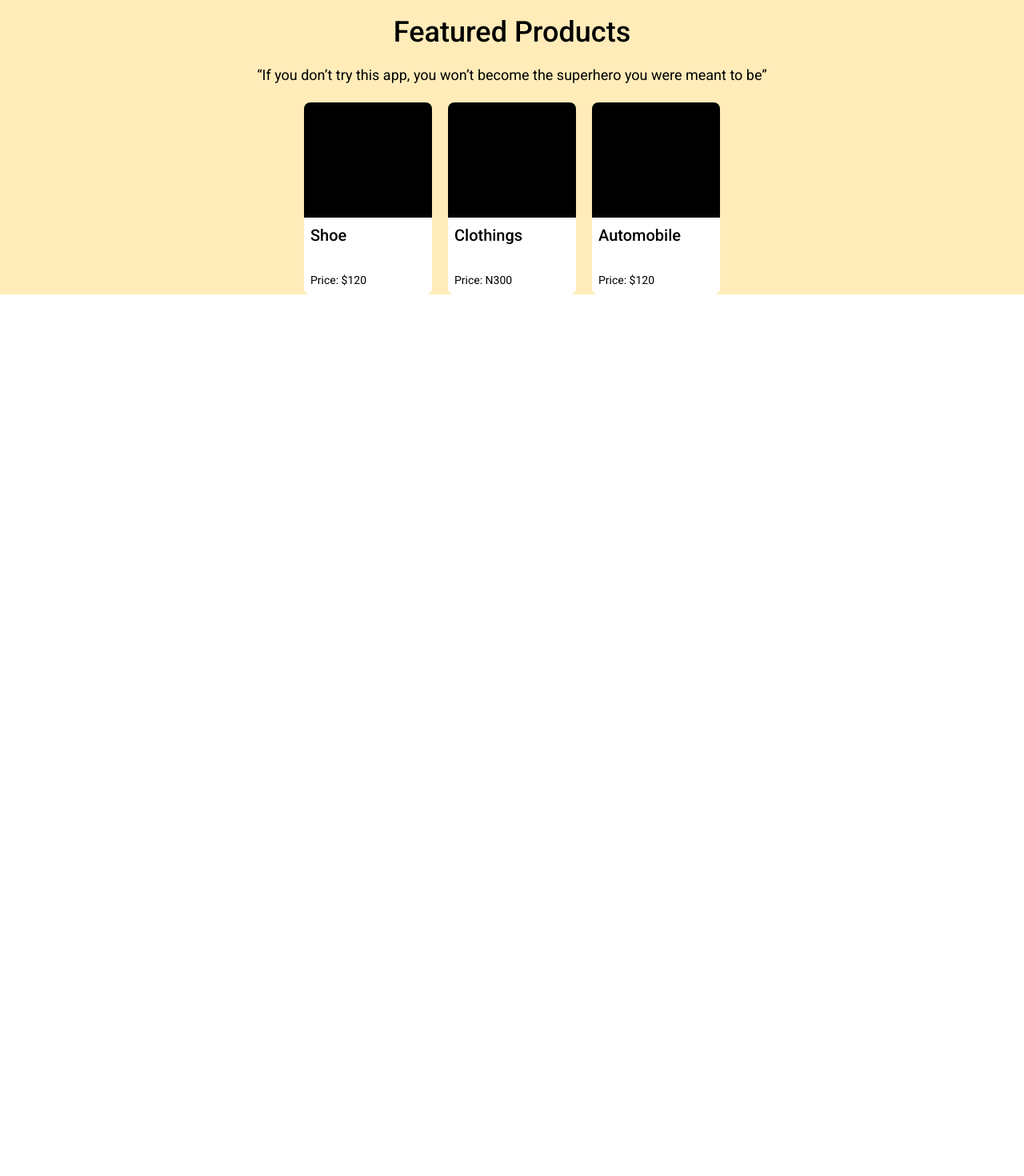
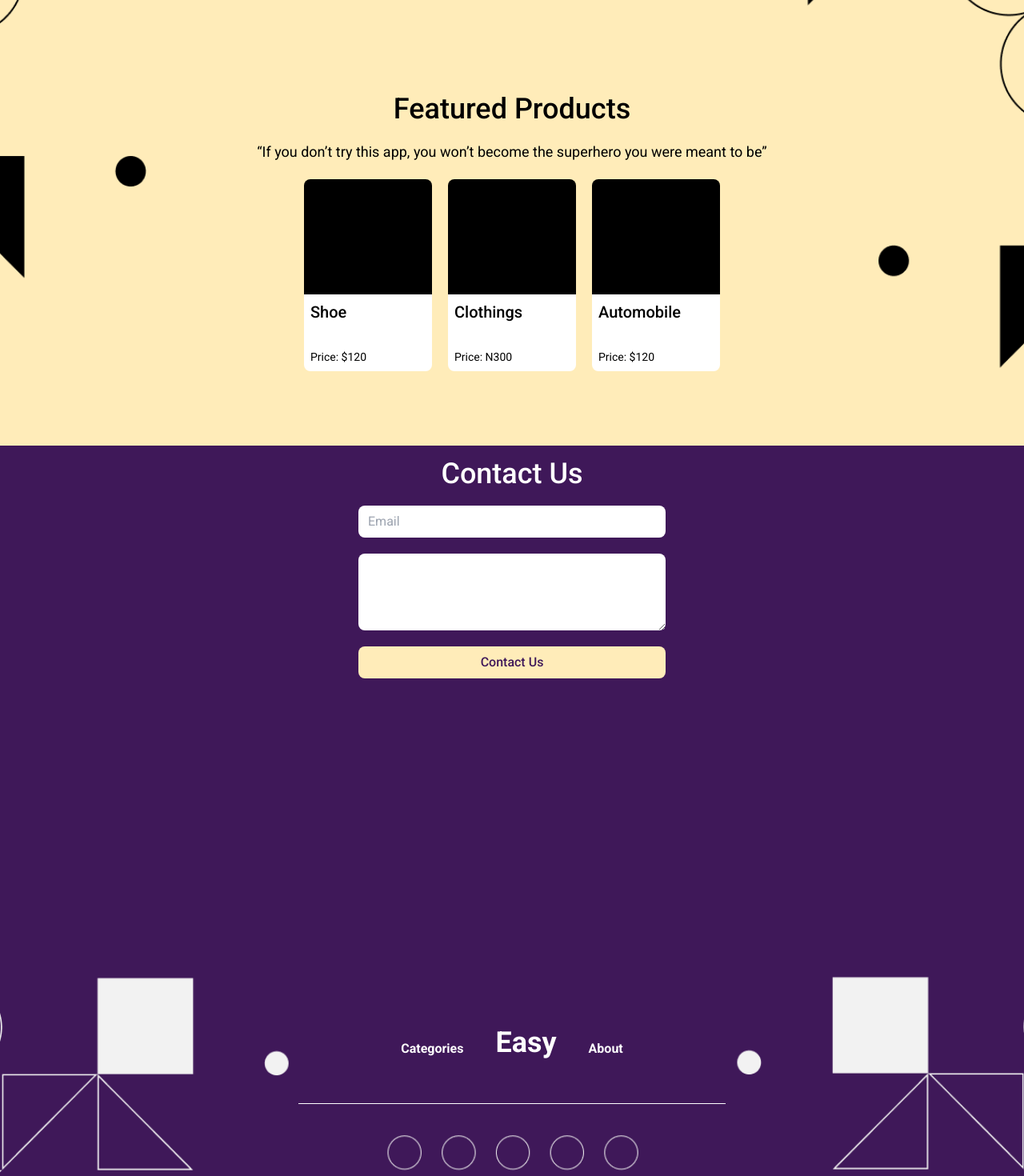
Before and after one commit to Onielcares/-Webstack---Portfolio-Project, a React (Vite) app in the folder front-end/: page / in a window 1280 px wide. Shown: the part 780-2250 px from the top of the page at 80% size. Before the commit the page ends 1148 px from the top, so only its background shows below. Built offline with nearby package versions, Linux system fonts and the light colour scheme.

Commit message:
complete landing page

```diff
--- a/front-end/src/pages/LandingPage.jsx
+++ b/front-end/src/pages/LandingPage.jsx
@@ -1,6 +1,7 @@
 import React from "react";
 import "./index.scss";
 import Card from "../component/card/card";
+import { Link } from "react-router-dom";
 
 const LandingPage = () => {
   const data = [
@@ -19,29 +20,49 @@ const LandingPage = () => {
   ]
 
   return (
-    <div className="landingImg bg-beige">
+    <div className="landingImg px-5">
       <section className=" max-w-2xl flex flex-col gap-10 justify-center items-center text-center m-auto full_height ">
         <h2 className="font-semibold text-5xl md:text-8xl">Shop Easy</h2>
-        <p className="text-xl max-w-lg">
+        <p className="text-xl max-w-md">
           Lorem ipsum dolor sit amet, consectetur adipiscing elit, sed do
           eiusmod tempor incididunt ut labore et dolore magna aliqua.
         </p>
       </section>
 
-      <section className="flex flex-col  gap-5">
+      <section className="flex flex-col gap-5 py-24">
         <div className="text-center">
-          <h2 className="text-4xl font-medium mb-5">Featured Products</h2>
+          <h2 className="text-3xl md:text-4xl font-medium mb-5">Featured Products</h2>
           <p className="text-lg">
             “If you don’t try this app, you won’t become the superhero you were
             meant to be”
           </p>
         </div>
-        <div className="flex justify-center items-center gap-5">
+        <div className="flex flex-wrap justify-center items-center gap-5">
           {data.map((item, idx) => (
             <Card key={idx} product={item.product} price={item.price} />
           ))}
         </div>
       </section>
+
+      <footer className="">
+
+        <div className="flex flex-col justify-center items-center gap-5 pt-3 pb-10">
+          <h2 className="font-medium text-2xl md:text-4xl text-white">Contact Us</h2>
+          <form className="flex flex-col gap-5 md:w-96">
+            <input type="text" placeholder="Email" className="bg-white py-2 px-3 rounded-lg"/>
+            <textarea rows={4} className="rounded-lg" />
+            <button type="submit" className="bg-beige text-purple font-medium py-2 px-10 rounded-lg">Contact Us</button>
+          </form>
+        </div>
+
+        <div className="md:h-[710px] flex justify-center items-center text-white mb-14 md:mb-0">
+            <ul className="flex flex-wrap justify-center items-end gap-5 md:gap-10 md:border-b md:mt-44 md:px-32 pb-32 md:pb-14">
+              <Link to='/categories'><li className="font-bold">Categories</li></Link>
+              <Link to='/'><li className="font-bold text-4xl">Easy</li></Link>
+              <Link to='/about'><li className="font-bold">About</li></Link>
+            </ul>
+        </div>
+      </footer>
     </div>
   );
 };
--- a/front-end/src/pages/index.scss
+++ b/front-end/src/pages/index.scss
@@ -1,6 +1,12 @@
 .landingImg{
-    background-image: url('../assets/landingBackground.png');
+    background-image: url('../assets/landingBackground.png'), linear-gradient( #FFECB9 55%, #3F1859 45%);
     background-repeat: no-repeat;
     background-position: center;
     background-size: cover;
 }
+
+@media (max-width: 768px){
+    // .landingImg{
+    //     background-image: url('../assets/landingBackground.png'), linear-gradient( #FFECB9 10%, #3F1859 90%);
+    // }
+}
```
